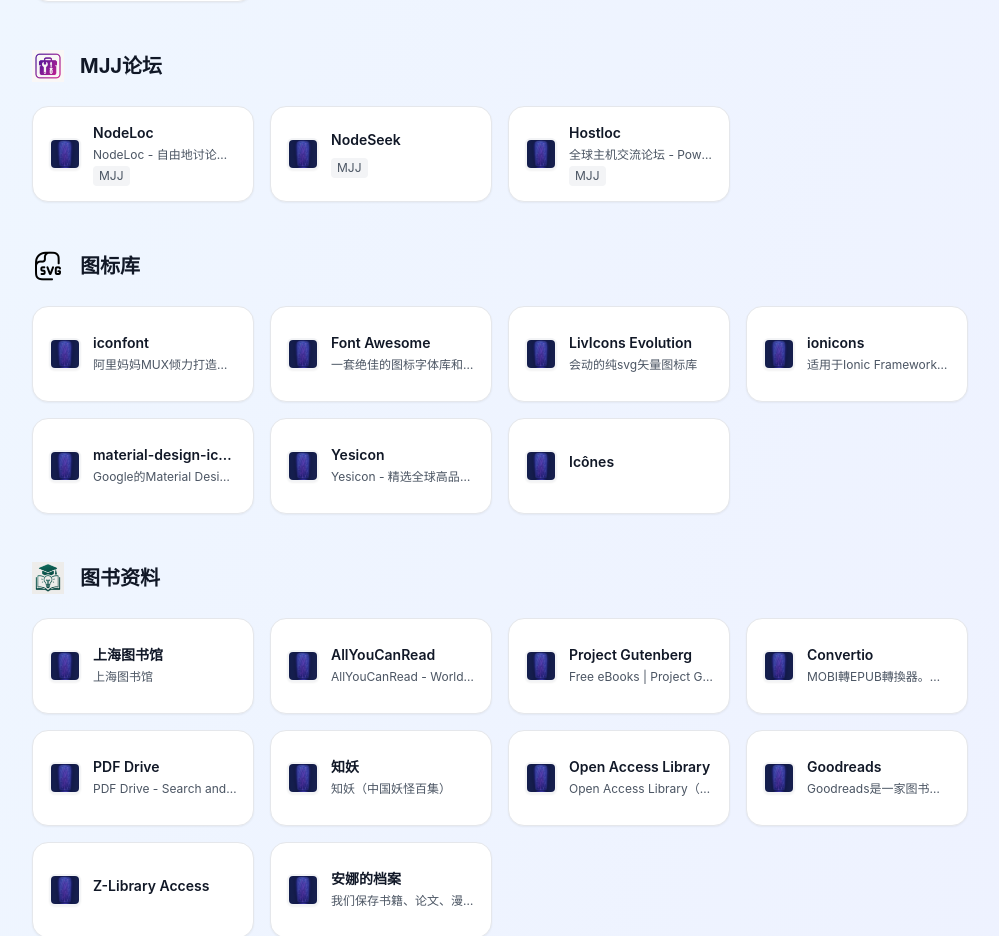
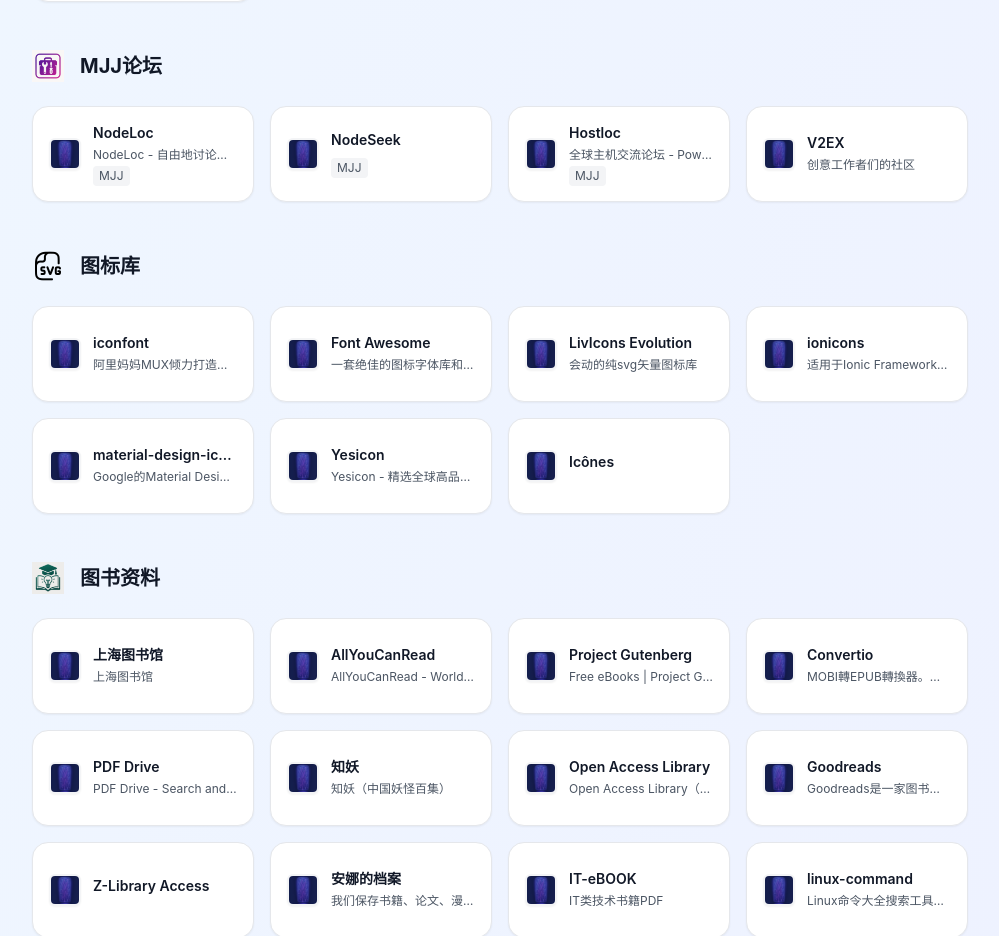
Before and after one commit to synmv/binnav111, a React (Vite) app: page / in a window 1280 px wide. Shown: the part 3983-4919 px from the top of the page, without its empty margins (280-1279 px from the left). Built offline with nearby package versions, Linux system fonts and the light colour scheme.

Commit message:
🔧 Auto-update website config via EdgeOne Functions

```diff
--- a/src/websiteData.js
+++ b/src/websiteData.js
@@ -1,4 +1,4 @@
-// 网站数据 - 通过管理后台更新于 2025/8/30 19:19:27
+// 网站数据 - 通过管理后台更新于 2025/8/30 19:24:16
 
 // 站点配置
 export const siteConfig = {
@@ -997,6 +997,15 @@
     "icon": "https://icon.nbvil.com/favicon?url=hostloc.com"
   },
   {
+    "id": 1756552842344,
+    "name": "V2EX",
+    "description": "创意工作者们的社区",
+    "url": "https://www.v2ex.com",
+    "category": "category_1755955707372",
+    "tags": [],
+    "icon": "https://icon.nbvil.com/favicon?url=www.v2ex.com"
+  },
+  {
     "id": 1756024781161,
     "name": "iconfont",
     "description": "阿里妈妈MUX倾力打造的矢量图标管理、交流平台",
@@ -1148,6 +1157,24 @@
     "category": "category_1756033369845",
     "tags": [],
     "icon": "https://icon.nbvil.com/favicon?url=zh.annas-archive.org"
+  },
+  {
+    "id": 1756552965878,
+    "name": "IT-eBOOK",
+    "description": "IT类技术书籍PDF",
+    "url": "https://github.com/asyncfun/IT-eBOOK",
+    "category": "category_1756033369845",
+    "tags": [],
+    "icon": "https://icon.nbvil.com/favicon?url=github.com"
+  },
+  {
+    "id": 1756553024782,
+    "name": "linux-command",
+    "description": "Linux命令大全搜索工具，内容包含Linux命令手册、详解、学习、搜集",
+    "url": "https://git.io/linux",
+    "category": "category_1756033369845",
+    "tags": [],
+    "icon": "/assets/logo.png"
   }
 ];
 
```
